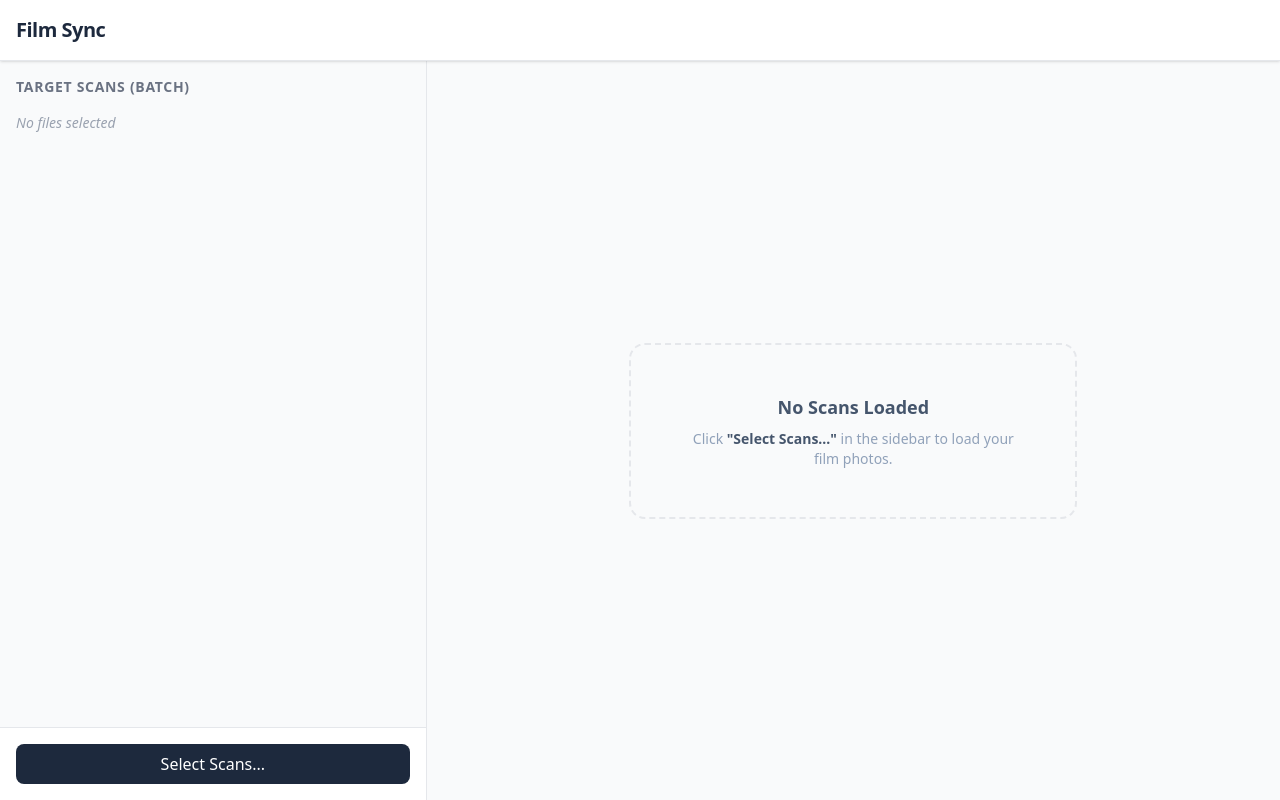
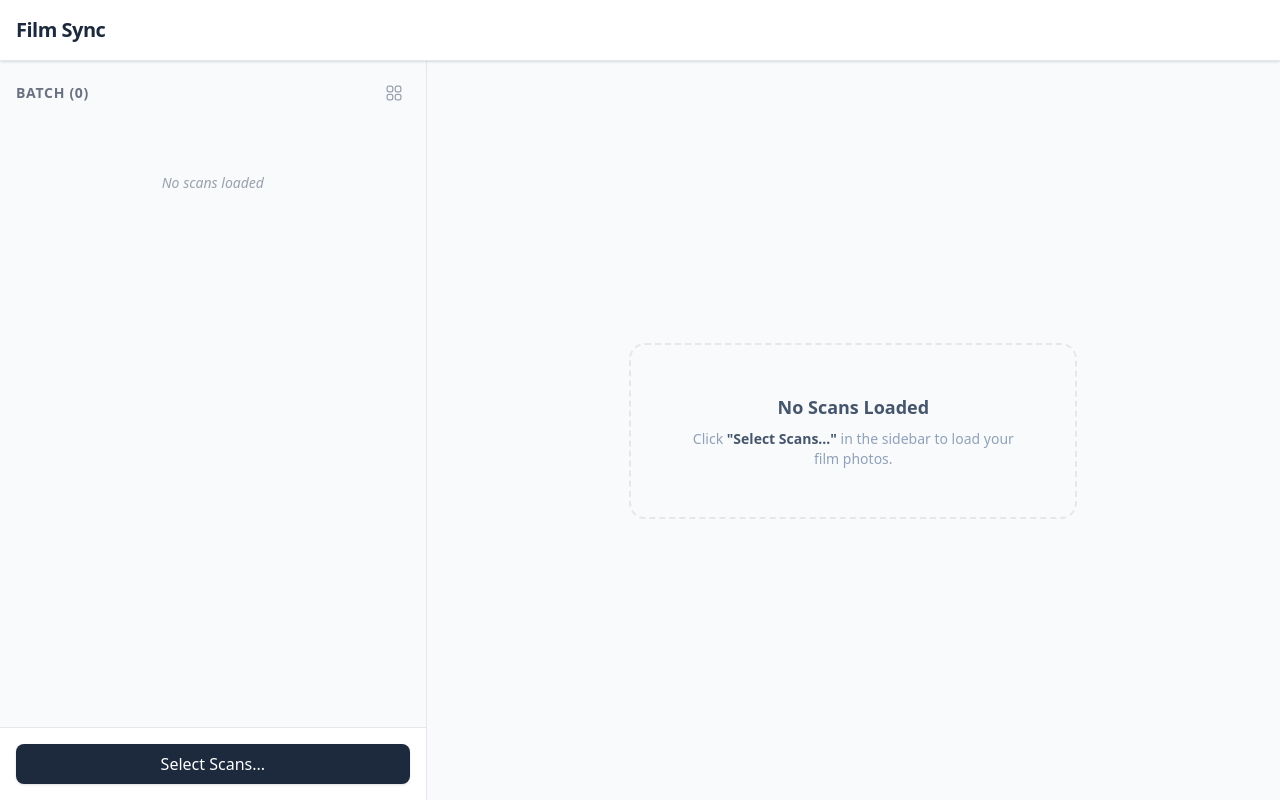
Before and after one commit to mjdavidson/film-sync, a React (Vite) app: page / in a window 1280 px wide. Built offline with nearby package versions, Linux system fonts and the light colour scheme.

Commit message:
add grid view

```diff
--- a/src/components/Sidebar.tsx
+++ b/src/components/Sidebar.tsx
@@ -1,4 +1,5 @@
 import { nanoid } from 'nanoid';
+import { useState } from 'react';
 import type { PhotoFile } from '../types';
 import SidebarPhoto from './SidebarPhoto';
 
@@ -15,6 +16,8 @@ function Sidebar({
     React.SetStateAction<string | undefined>
   >;
 }) {
+  const [viewMode, setViewMode] = useState<'list' | 'grid'>('list');
+
   const handleOpenFiles = async () => {
     try {
       const handles = await window.showOpenFilePicker({
@@ -31,7 +34,7 @@ function Sidebar({
         handles.map(async (handle: FileSystemFileHandle) => {
           const file = await handle.getFile();
           return {
-            id: nanoid(), // Unique ID for React keys
+            id: nanoid(),
             file,
             handle,
             previewUrl: URL.createObjectURL(file),
@@ -41,7 +44,9 @@ function Sidebar({
       );
 
       setFiles((prev) => [...prev, ...newFiles]);
-      if (files.length === 0) {
+
+      // Auto-select first file if none selected
+      if (files.length === 0 && newFiles.length > 0) {
         setSelectedTargetFileId(newFiles[0].id);
       }
     } catch (err) {
@@ -50,25 +55,76 @@ function Sidebar({
       }
     }
   };
+
   return (
-    <aside className="w-1/3 bg-gray-50 border-r border-gray-200 flex flex-col">
-      <div className="flex-1 overflow-y-auto p-4 space-y-3">
-        <h2 className="text-sm font-semibold text-gray-500 uppercase tracking-wider mb-4">
-          Target Scans (Batch)
+    <aside className="w-1/3 min-w-[300px] bg-gray-50 border-r border-gray-200 flex flex-col transition-all duration-300">
+      <div className="flex items-center justify-between p-4 pb-2">
+        <h2 className="text-sm font-semibold text-gray-500 uppercase tracking-wider">
+          Batch ({files.length})
         </h2>
+        <button
+          onClick={() => setViewMode(viewMode === 'list' ? 'grid' : 'list')}
+          className="p-1.5 text-gray-400 hover:text-gray-600 hover:bg-gray-200 rounded transition"
+          title="Toggle View"
+        >
+          {viewMode === 'list' ? (
+            // Grid Icon
+            <svg
+              xmlns="http://www.w3.org/2000/svg"
+              fill="none"
+              viewBox="0 0 24 24"
+              strokeWidth={1.5}
+              stroke="currentColor"
+              className="w-5 h-5"
+            >
+              <path
+                strokeLinecap="round"
+                strokeLinejoin="round"
+                d="M3.75 6A2.25 2.25 0 016 3.75h2.25A2.25 2.25 0 0110.5 6v2.25a2.25 2.25 0 01-2.25 2.25H6a2.25 2.25 0 01-2.25-2.25V6zM3.75 15.75A2.25 2.25 0 016 13.5h2.25a2.25 2.25 0 012.25 2.25V18a2.25 2.25 0 01-2.25 2.25H6A2.25 2.25 0 013.75 18v-2.25zM13.5 6a2.25 2.25 0 012.25-2.25H18A2.25 2.25 0 0120.25 6v2.25A2.25 2.25 0 0118 10.5h-2.25A2.25 2.25 0 0113.5 8.25V6zM13.5 15.75a2.25 2.25 0 012.25-2.25H18a2.25 2.25 0 012.25 2.25V18A2.25 2.25 0 0118 20.25h-2.25A2.25 2.25 0 0113.5 18v-2.25z"
+              />
+            </svg>
+          ) : (
+            // List Icon
+            <svg
+              xmlns="http://www.w3.org/2000/svg"
+              fill="none"
+              viewBox="0 0 24 24"
+              strokeWidth={1.5}
+              stroke="currentColor"
+              className="w-5 h-5"
+            >
+              <path
+                strokeLinecap="round"
+                strokeLinejoin="round"
+                d="M3.75 6.75h16.5M3.75 12h16.5m-16.5 5.25h16.5"
+              />
+            </svg>
+          )}
+        </button>
+      </div>
 
+      <div className="flex-1 overflow-y-auto p-4">
         {files.length === 0 && (
-          <p className="text-sm text-gray-400 italic">No files selected</p>
+          <div className="text-center mt-10">
+            <p className="text-sm text-gray-400 italic mb-4">No scans loaded</p>
+          </div>
         )}
 
+        <div
+          className={
+            viewMode === 'list' ? 'space-y-3' : 'grid grid-cols-3 gap-2'
+          }
+        >
           {files.map((photo) => (
             <SidebarPhoto
               key={photo.id}
               photo={photo}
+              viewMode={viewMode}
               isSelected={selectedTargetFile === photo.id}
               setSelectedTargetFileId={setSelectedTargetFileId}
             />
           ))}
+        </div>
       </div>
 
       <div className="p-4 border-t border-gray-200 bg-white">
@@ -76,9 +132,9 @@ function Sidebar({
           onClick={() => {
             handleOpenFiles().catch(console.error);
           }}
-          className="w-full py-2 px-4 bg-slate-800 text-white rounded-lg hover:bg-slate-700 transition font-medium"
+          className="w-full py-2 px-4 bg-slate-800 text-white rounded-lg hover:bg-slate-700 transition font-medium shadow-sm"
         >
-          Select Scans...
+          {files.length === 0 ? 'Select Scans...' : 'Add More...'}
         </button>
       </div>
     </aside>
--- a/src/components/SidebarPhoto.tsx
+++ b/src/components/SidebarPhoto.tsx
@@ -3,6 +3,7 @@ import type { PhotoFile } from '../types';
 interface SidebarPhotoProps {
   photo: PhotoFile;
   isSelected: boolean;
+  viewMode: 'list' | 'grid'; // <--- New Prop
   setSelectedTargetFileId: React.Dispatch<
     React.SetStateAction<string | undefined>
   >;
@@ -11,16 +12,50 @@ interface SidebarPhotoProps {
 function SidebarPhoto({
   photo,
   isSelected,
+  viewMode,
   setSelectedTargetFileId,
 }: SidebarPhotoProps) {
+  if (viewMode === 'grid') {
+    return (
+      <div
+        onClick={() => setSelectedTargetFileId(photo.id)}
+        title={photo.file.name}
+        className={`
+          aspect-square rounded-lg border overflow-hidden cursor-pointer relative group transition-all
+          ${
+            isSelected
+              ? 'border-indigo-600 ring-2 ring-indigo-600 ring-offset-1 z-10'
+              : 'border-gray-200 hover:border-gray-300'
+          }
+        `}
+      >
+        {photo.previewUrl ? (
+          <img
+            src={photo.previewUrl}
+            alt={photo.file.name}
+            className="w-full h-full object-cover"
+          />
+        ) : (
+          <div className="w-full h-full bg-gray-100 flex items-center justify-center text-xs text-gray-400">
+            ?
+          </div>
+        )}
+
+        {photo.status === 'synced' && (
+          <div className="absolute bottom-1 right-1 w-3 h-3 bg-green-500 border-2 border-white rounded-full"></div>
+        )}
+      </div>
+    );
+  }
+
   return (
     <div
       onClick={() => setSelectedTargetFileId(photo.id)}
       className={`
-        p-3 rounded-lg border shadow-sm flex items-center gap-3 transition cursor-pointer
+        p-2 rounded-lg border shadow-sm flex items-center gap-3 transition cursor-pointer
         ${
           isSelected
-            ? 'bg-slate-50 border-slate-600 ring-1 ring-slate-600 shadow-md'
+            ? 'bg-indigo-50 border-indigo-200 ring-1 ring-indigo-200'
             : 'bg-white border-gray-200 hover:border-gray-300 hover:shadow-md'
         }
       `}
@@ -39,7 +74,7 @@ function SidebarPhoto({
 
       <div className="min-w-0 flex-1">
         <p
-          className="text-sm font-medium truncate text-slate-700"
+          className={`text-sm font-medium truncate ${isSelected ? 'text-indigo-900' : 'text-slate-700'}`}
           title={photo.file.name}
         >
           {photo.file.name}
```
Lines whose indentation alone changed are shown as unchanged.
